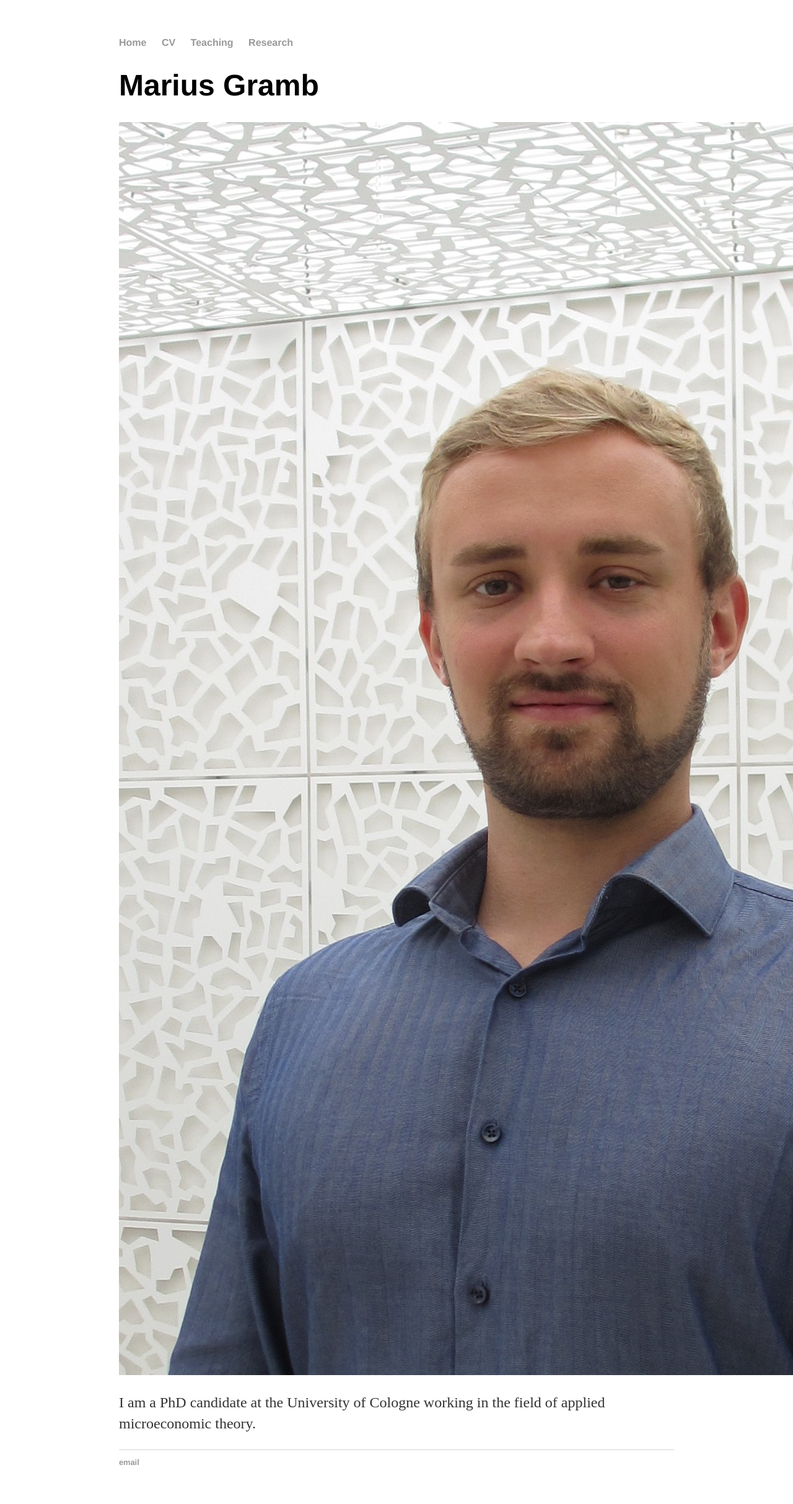
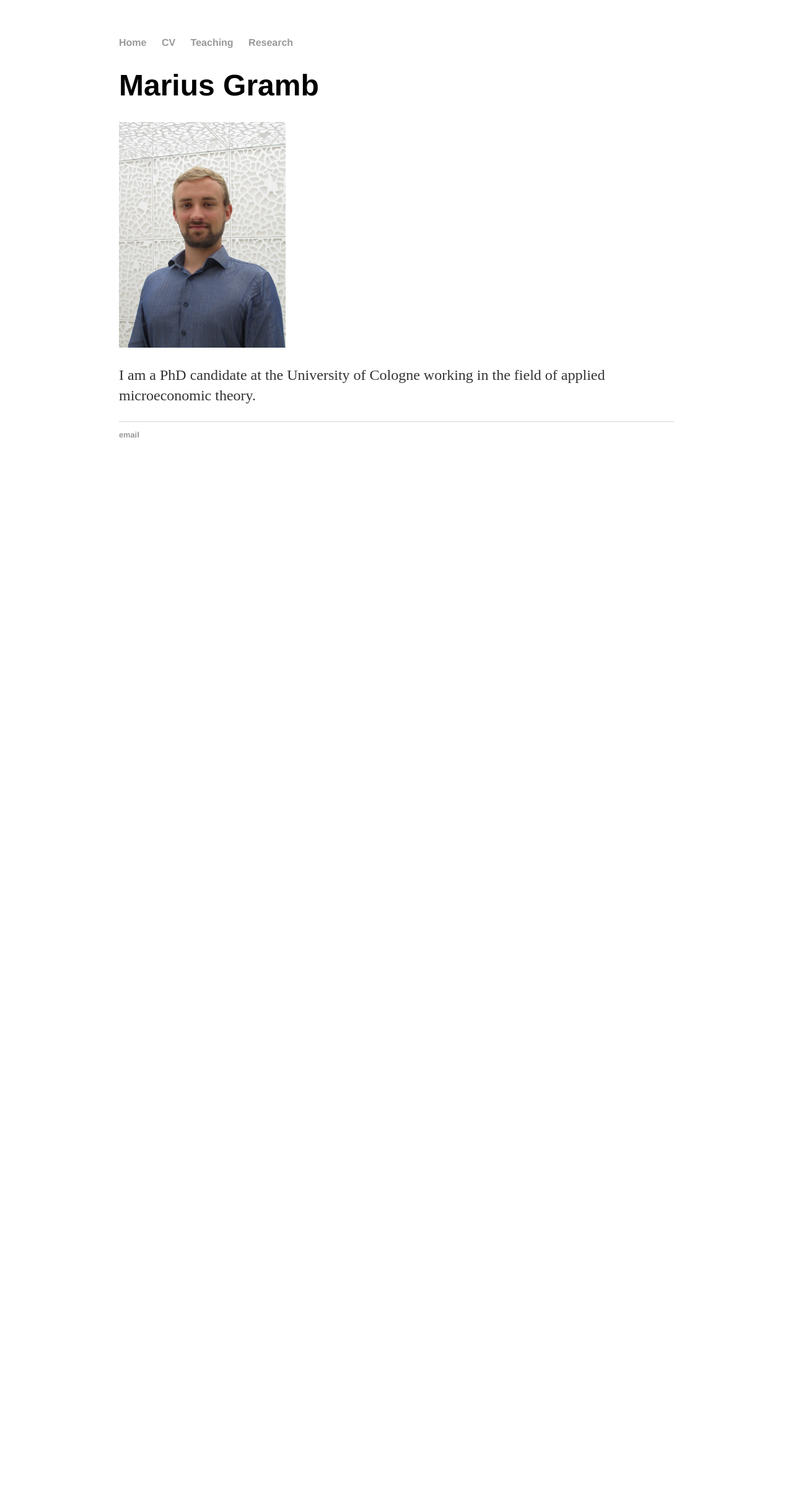
Before and after one commit to mariusgramb/mariusgramb.github.io, a Jekyll site: the page built from index.html, in a window 1280 px wide. Shown: the whole page at 62% size. Built offline with Jekyll 4.4.1, drawn with Linux system fonts in a browser that asks for light colours; after the commit the page ends 900 px from its top, so only the background shows below that.

Commit message:
Update index.html

```diff
--- a/index.html
+++ b/index.html
@@ -6,8 +6,8 @@ title: Marius Gramb
         		<h1>Marius Gramb </h1>
     		</div><!-- /.blurb -->
 
-<div style="display:inline-block;vertical-align:top;">
-<img src="images/IMG_1808.jpg" alt="img" /> <!-- alt="hi" class="inline" width="30%" -->
+<div style="display:inline-block;horizontal-align:top;">
+<img src="images/IMG_1808.jpg" alt="img" width="30%" /> <!-- class="inline" width="30%" -->
 </div>
 <div style="display:inline-block;">
 <p>I am a PhD candidate at the University of Cologne working in the field of applied microeconomic theory.</p>
```
